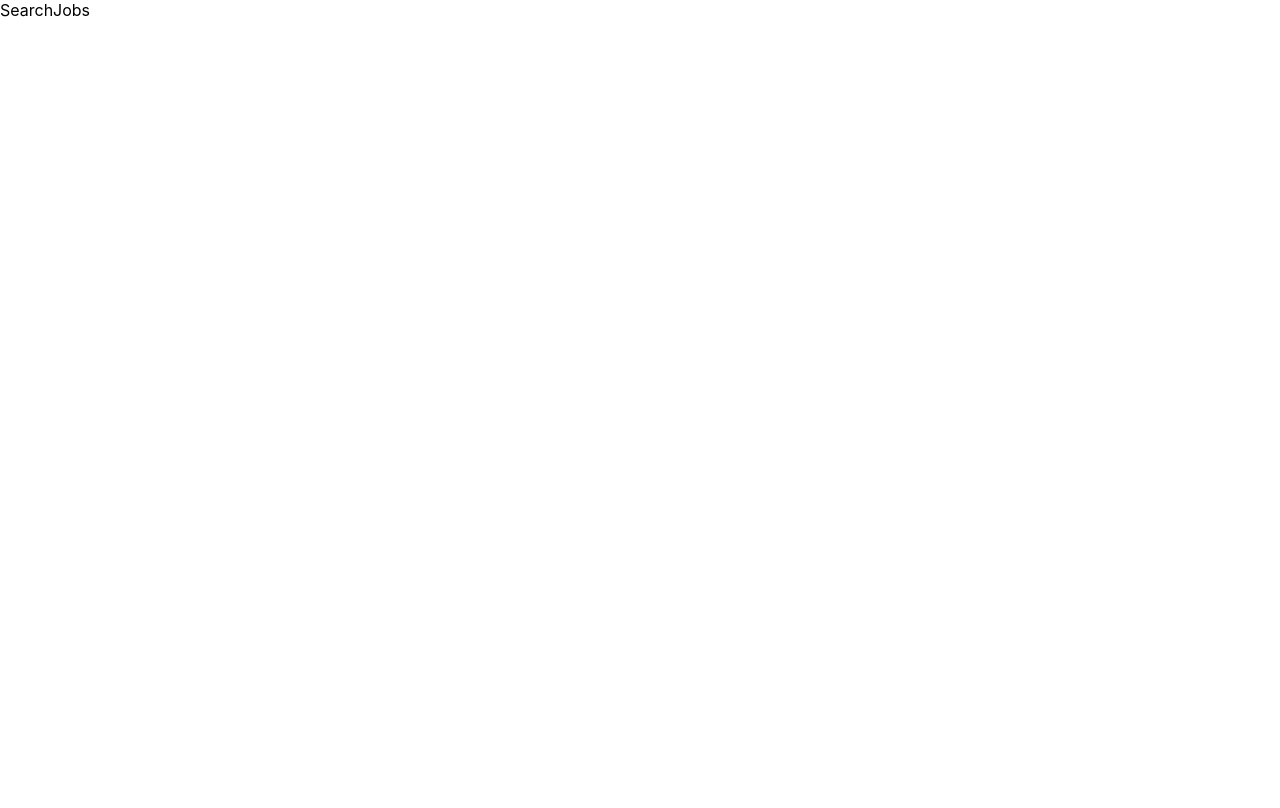
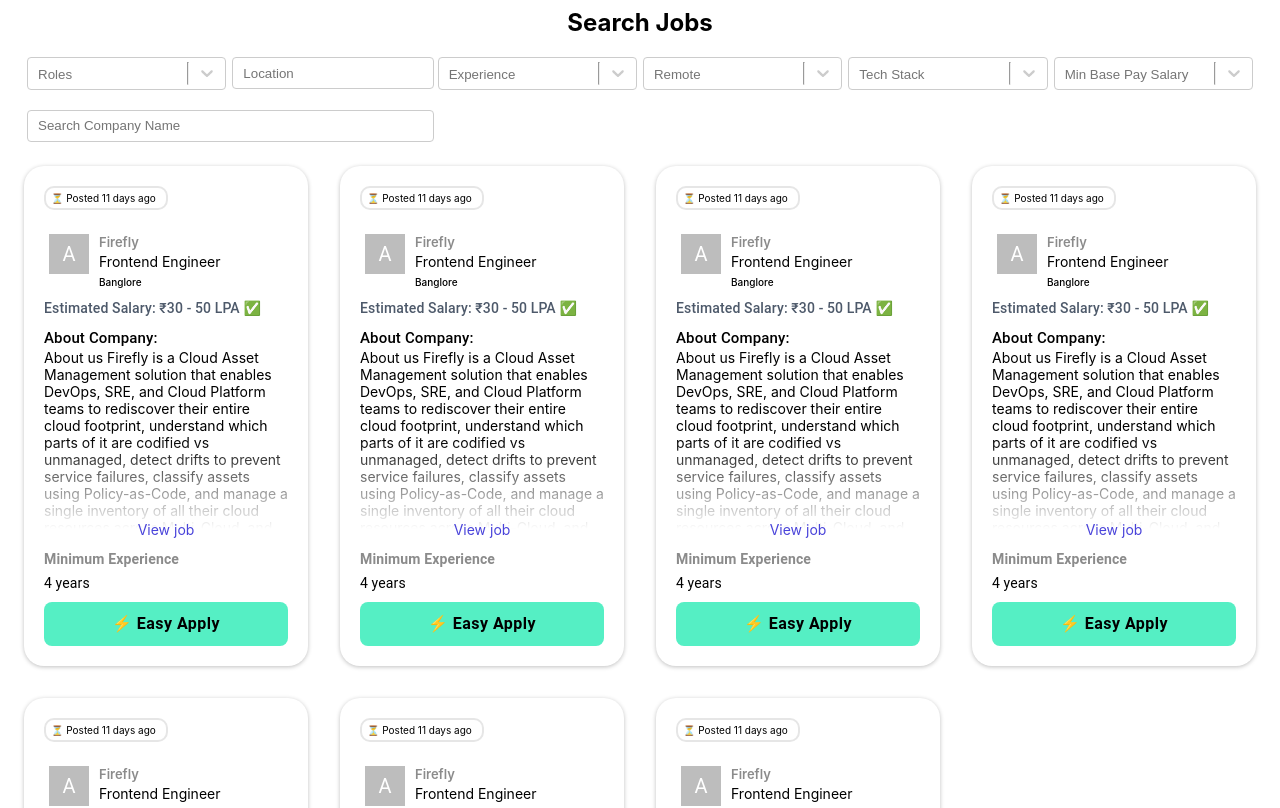
Before and after one commit to suneelfm/suneelfm-weekday-test, a React (Create React App) app: page / in a window 1280 px wide. Shown: the top 808 px of the page. Built offline with nearby package versions, Linux system fonts and the light colour scheme.

Commit message:
Designed the UI of search job page with sample data

```diff
--- a/src/components/organisms/SearchJobs.jsx
+++ b/src/components/organisms/SearchJobs.jsx
@@ -1,5 +1,25 @@
-import React from "react";
+import React, { useEffect } from "react";
+import { Grid } from "@mui/material";
+import FilterBar from "../molecules/FilterBar";
+import JobCard from "../molecules/JobCard";
+import { useSelector } from "react-redux";
 
 export default function SearchJobs() {
-  return <div>SearchJobs</div>;
+  const filters = useSelector((state) => state.filterJobs);
+  useEffect(() => {
+    console.log(filters);
+  }, [filters]);
+
+  return (
+    <Grid container my={1}>
+      <FilterBar />
+      <Grid container p={3} spacing={4}>
+        {[1, 2, 3, 4, 5, 6, 6].map((job, i) => (
+          <Grid key={`job-${i + 1}`} item xs={12} sm={6} md={4} lg={3}>
+            <JobCard />
+          </Grid>
+        ))}
+      </Grid>
+    </Grid>
+  );
 }
```
